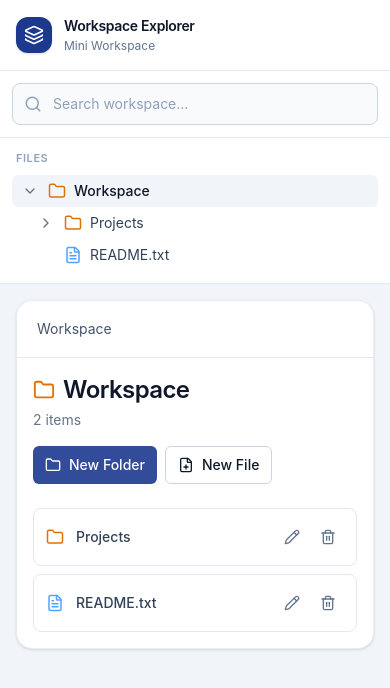
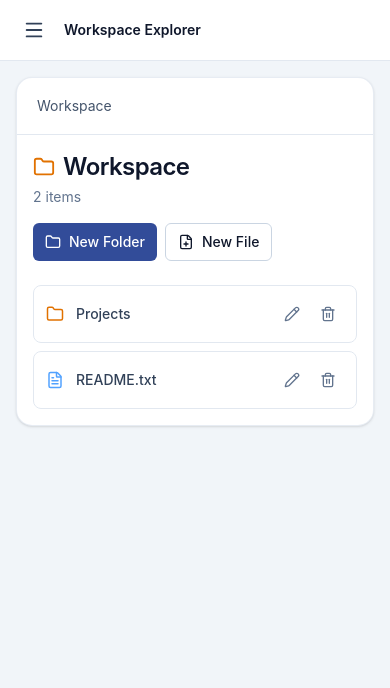
Before and after one commit to samia-oishi/mini-workspace-explorer, a React (Vite) app: page / in a window 390 px wide. Shown: the top 688 px of the page. Built offline with nearby package versions, Linux system fonts and the light colour scheme.

Commit message:
mobile nav style update

```diff
--- a/src/App.tsx
+++ b/src/App.tsx
@@ -2,6 +2,10 @@ import { useEffect, useState } from "react";
 import type { WorkspaceItem } from "./types/workspace";
 import MainPanel from "./components/MainPanel";
 import SideBar from "./components/SideBar";
+import {
+  Menu,
+  X,
+} from "lucide-react";
 import {
   createId,
   deleteItemAndNestedItems,
@@ -48,6 +52,8 @@ const initialWorkspace: WorkspaceItem[] = [
 
 function App() {
   const [searchQuery, setSearchQuery] = useState("");
+  const [isSidebarOpen, setIsSidebarOpen] =
+  useState(false);
 
   const [items, setItems] = useState<WorkspaceItem[]>(
   () => {
@@ -102,6 +108,7 @@ function App() {
   setSelectedFolderId(id);
   setSelectedFileId(null);
   setHasUnsavedChanges(false);
+  setIsSidebarOpen(false);
 };
 
 const handleOpenFile = (id: string) => {
@@ -115,6 +122,7 @@ function App() {
 
   setSelectedFileId(id);
   setHasUnsavedChanges(false);
+  setIsSidebarOpen(false);
 };
 
   const handleToggleFolder = (id: string) => {
@@ -341,7 +349,51 @@ function App() {
   };
 
 return (
-    <div className="flex min-h-screen flex-col bg-slate-100 text-slate-900 md:flex-row">
+  <div className="min-h-screen bg-slate-100 text-slate-900">
+    {/* Mobile Header */}
+    <div className="flex items-center gap-3 border-b border-slate-200 bg-white px-4 py-3 md:hidden">
+      <button
+        type="button"
+        onClick={() => setIsSidebarOpen(true)}
+        className="flex h-9 w-9 items-center justify-center rounded-lg text-slate-700 hover:bg-slate-100"
+        aria-label="Open sidebar"
+      >
+        <Menu size={22} />
+      </button>
+
+      <div className="min-w-0">
+        <h1 className="truncate text-sm font-semibold text-slate-900">
+          Workspace Explorer
+        </h1>
+      </div>
+    </div>
+
+    {/* Mobile Overlay */}
+    {isSidebarOpen && (
+      <div
+        className="fixed inset-0 z-40 bg-slate-900/40 md:hidden"
+        onClick={() => setIsSidebarOpen(false)}
+      />
+    )}
+
+    {/* Sidebar */}
+    <div
+      className={`fixed inset-y-0 left-0 z-50 w-72 transform bg-white transition-transform duration-200 md:static md:z-auto md:block md:w-72 md:translate-x-0 ${
+        isSidebarOpen
+          ? "translate-x-0"
+          : "-translate-x-full"
+      }`}
+    >
+      <div className="relative h-full">
+        <button
+          type="button"
+          onClick={() => setIsSidebarOpen(false)}
+          className="absolute right-3 top-3 z-10 flex h-8 w-8 items-center justify-center rounded-md text-slate-500 hover:bg-slate-100 md:hidden"
+          aria-label="Close sidebar"
+        >
+          <X size={20} />
+        </button>
+
         <SideBar
           items={items}
           selectedFolderId={selectedFolderId}
@@ -352,7 +404,10 @@ function App() {
           onOpenFile={handleOpenFile}
           onToggleFolder={handleToggleFolder}
         />
+      </div>
+    </div>
 
+    <div className="min-w-0 md:flex">
       <MainPanel
         items={items}
         selectedFolderId={selectedFolderId}
@@ -367,6 +422,7 @@ function App() {
         onUnsavedChange={setHasUnsavedChanges}
       />
     </div>
+  </div>
 );
 }
 
```
Lines whose indentation alone changed are shown as unchanged.
